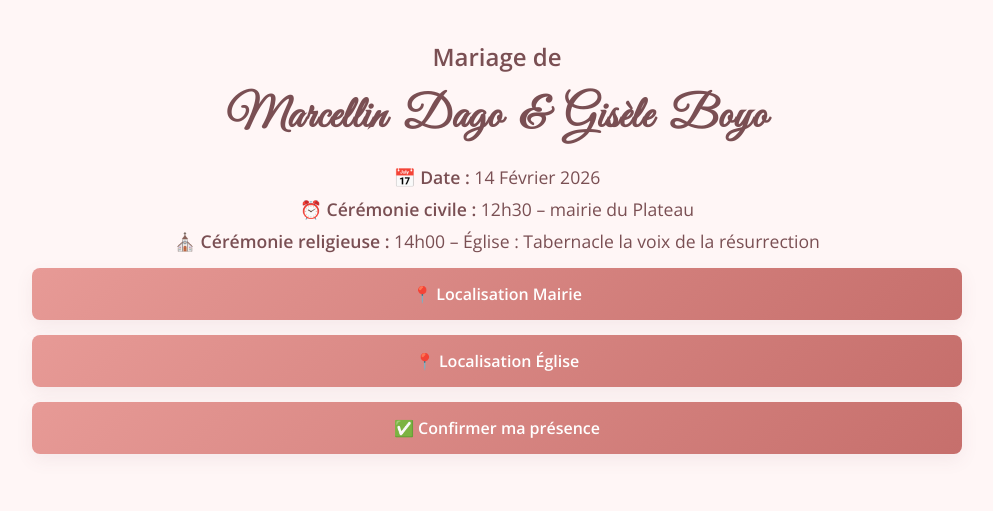
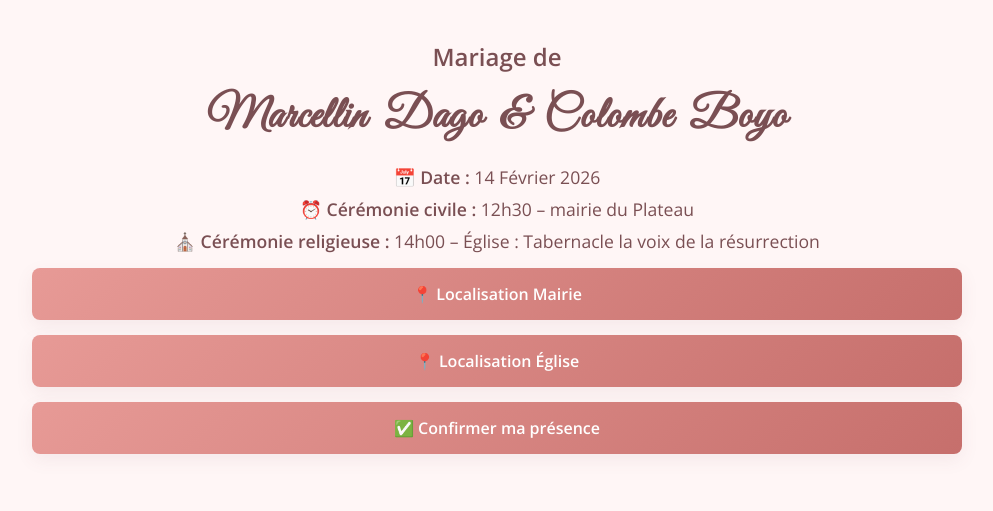
Before and after one commit to monmariage973-commits/mon-mariage, a plain HTML site: page index.html in a window 1280 px wide. Shown: the top 511 px of the page, without its empty margins (143-1136 px from the left). Drawn offline with nearby package versions, Linux system fonts and the light colour scheme.

Commit message:
Update index.html

```diff
--- a/index.html
+++ b/index.html
@@ -3,7 +3,7 @@
 <head>
   <meta charset="UTF-8">
   <meta name="viewport" content="width=device-width, initial-scale=1.0">
-  <title>Mariage de Marcellin Dago & Gisèle Boyo</title>
+  <title>Mariage de Marcellin Dago & Colombe Boyo</title>
 
   <!-- Google Fonts -->
   <link rel="preconnect" href="https://fonts.googleapis.com">
@@ -122,7 +122,7 @@
 <body>
 
   <h1>Mariage de</h1>
-  <h2>Marcellin Dago & Gisèle Boyo</h2>
+  <h2>Marcellin Dago & Colombe Boyo</h2>
 
   <div class="details">
     <p>📅 <strong>Date :</strong> 14 Février 2026</p>
```
